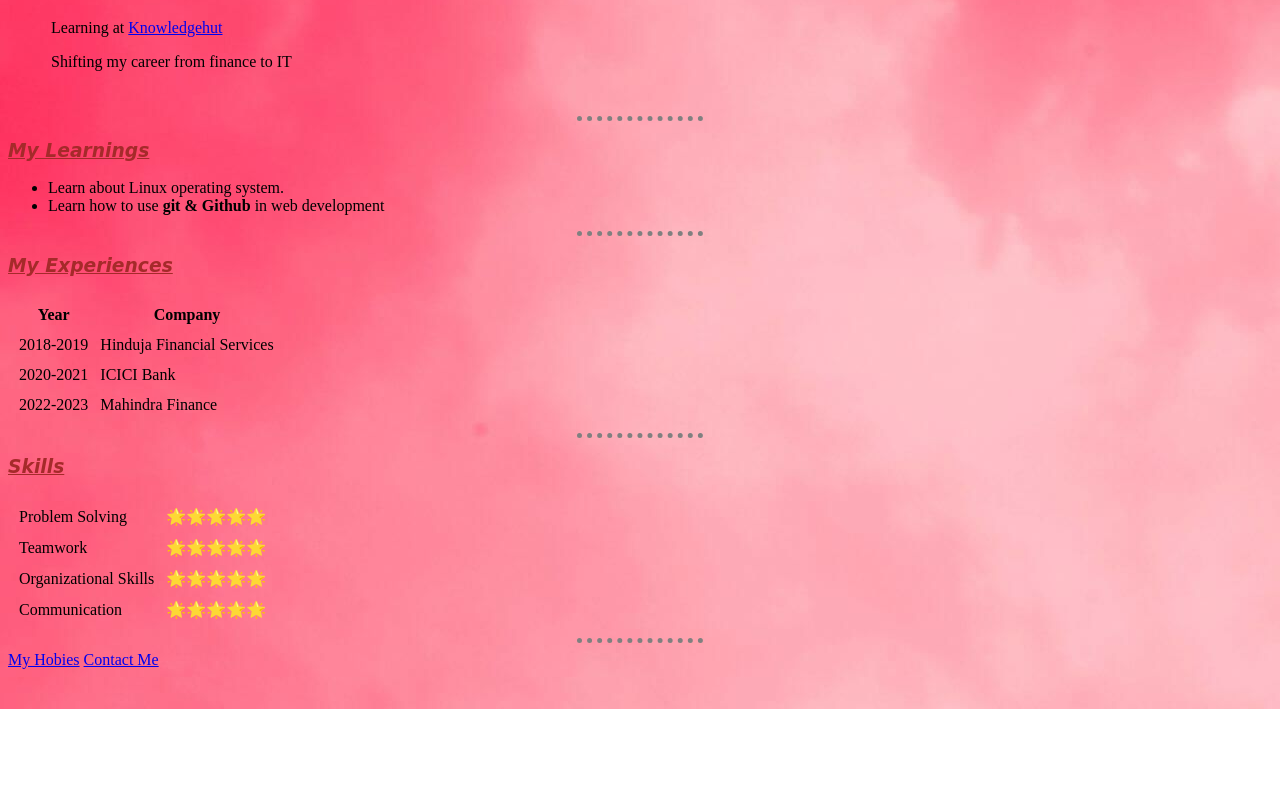
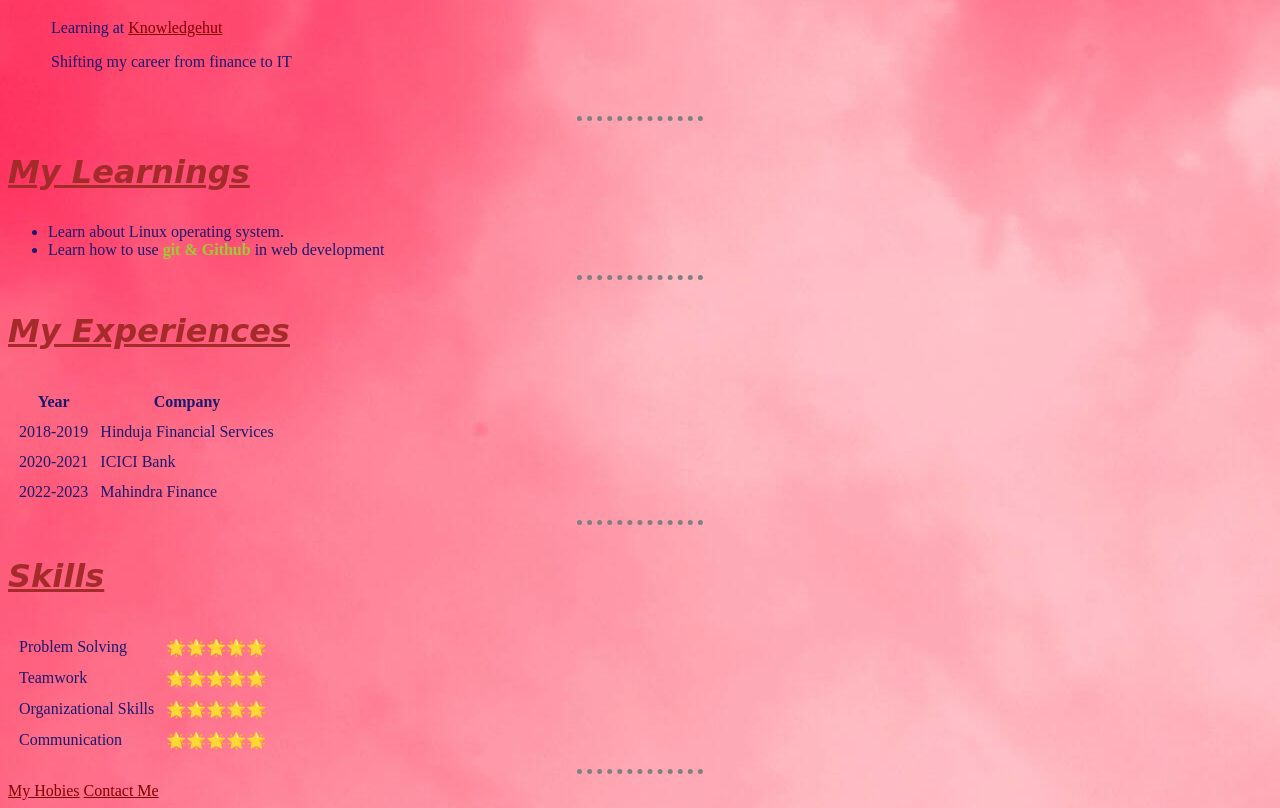
Before and after one commit to saurabhon28/cv, a plain HTML site: page index.html in a window 1280 px wide. Shown: the part 91-899 px from the top of the page. Before the commit the page ends 800 px from the top, so only its background shows below. Drawn offline with Linux system fonts and the light colour scheme.

Commit message:
css modified

```diff
--- a/css/style.css
+++ b/css/style.css
@@ -1,3 +1,8 @@
+a {
+    color: #800000;
+}
+
+
 body {
     background-image: url(../images/w-qjCHPZbeXCQ-unsplash.jpg);
 }
@@ -6,6 +11,7 @@ h3,h2,h1 {
     color: brown;
     font-style: italic;
     font-family: cursive;
+    font-size: 2em;
 }
 
 hr {
@@ -15,3 +21,12 @@ hr {
     border-width: 5px;
     width: 10%;
 }
+li {
+    color: midnightblue;
+}
+table {
+    color: midnightblue;
+}
+b {
+    color: yellowgreen;
+}
```
